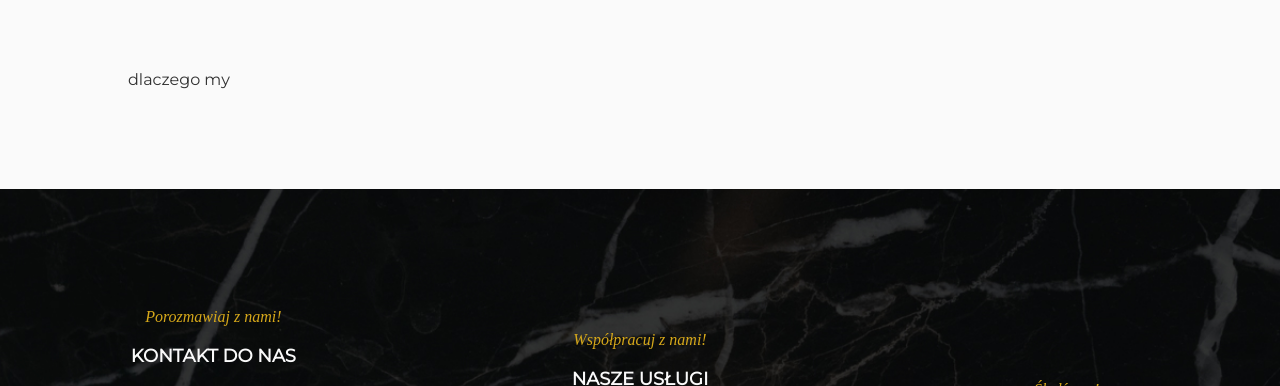
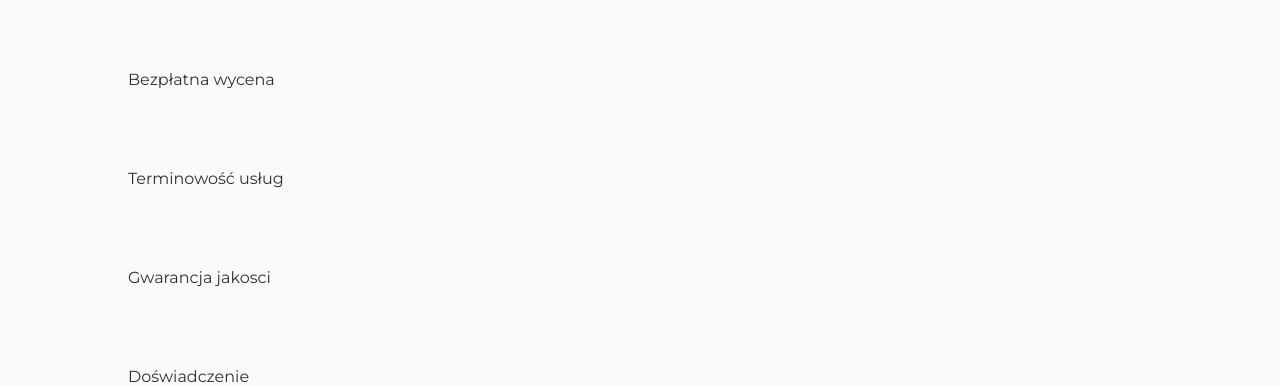
Before and after one commit to mbalazy/glazur-mat, a Next.js app: page /dlaczego-my in a window 1280 px wide. Shown: the part 566-952 px from the top of the page. Built offline with nearby package versions, Linux system fonts and the light colour scheme; a web font is replaced by a local one.

Commit message:
Add WhyUsFeature comp with sample data

```diff
--- /dev/null
+++ b/components/molecues/WhyUsFeature/WhyUsFeature.tsx
@@ -0,0 +1,17 @@
+import { whyUsFeatures } from '../../../theme/businessInfo'
+
+type WhyUsFeatureProps = {
+  feature: typeof whyUsFeatures[number]
+  index: number
+}
+
+const WhyUsFeature = ({ feature }: WhyUsFeatureProps) => {
+  const { copy, heading, imageSrc } = feature
+
+  return (
+    <div>
+      <p>{heading}</p>
+    </div>
+  )
+}
+export default WhyUsFeature
--- a/components/views/WhyUs/WhyUs.tsx
+++ b/components/views/WhyUs/WhyUs.tsx
@@ -1,4 +1,6 @@
 import React from 'react'
+import { whyUsFeatures } from '../../../theme/businessInfo'
+import WhyUsFeature from '../../molecues/WhyUsFeature/WhyUsFeature'
 import MainTemplate from '../../templates/MainTemplate'
 import Section from '../../templates/Section'
 
@@ -12,7 +14,9 @@ const WhyUs = () => {
       imageSrc="/pages_hero.jpg"
     >
       <Section heading="">
-        <p>dlaczego my</p>
+        {whyUsFeatures.map((feature, i) => (
+          <WhyUsFeature key={feature.heading} feature={feature} index={i} />
+        ))}
       </Section>
     </MainTemplate>
   )
--- a/theme/businessInfo.ts
+++ b/theme/businessInfo.ts
@@ -137,3 +137,26 @@ export const menuItems = [
   { label: 'Oferta', link: '/oferta' },
   { label: 'Dlaczego My', link: '/dlaczego-my' },
 ]
+
+export const whyUsFeatures = [
+  {
+    heading: 'Bezpłatna wycena',
+    copy: 'Przed rozpoczęciem prac lub projektu przygotujemy bezpłatną wstepna wycenę usług wraz z zestawieniem niezbednych materiałów.',
+    imageSrc: '/kuchnia1.jpg',
+  },
+  {
+    heading: 'Terminowość usług',
+    copy: 'Jakość i dotrzymanie terminu to dla nas niezwykle ważne cechy. Dokładamy wszelkich starań aby spełnić wysokie oczekiwania naszych klientów.',
+    imageSrc: '/kuchnia1.jpg',
+  },
+  {
+    heading: 'Gwarancja jakosci',
+    copy: 'Posiadamy duże doświadczenie na rynku budowlanym gwarantując usługi w zakresie remontów, budowy i konserwacji. Jeśli szukasz profesjonalnych wykonawców to dobrze trafiłeś! Nasze największe atuty to profesjonalizm, terminowość oraz indywidualne podejście do klienta.',
+    imageSrc: '/kuchnia1.jpg',
+  },
+  {
+    heading: 'Doświadczenie',
+    copy: 'Wieloletnie doświadczenie jest gwarancją solidnego i profesjonalnego wykonania zleconych usług. Glazur-Mat posiada wysokiej jakości sprzęt, umożliwiający perfekcyjną realizację prac. Natomiast wiedza na temat aktualnych trendów przy wykonywaniu prac wykończeniowych jest z pewnością bardzo dużym atutem.',
+    imageSrc: '/kuchnia1.jpg',
+  },
+]
```
